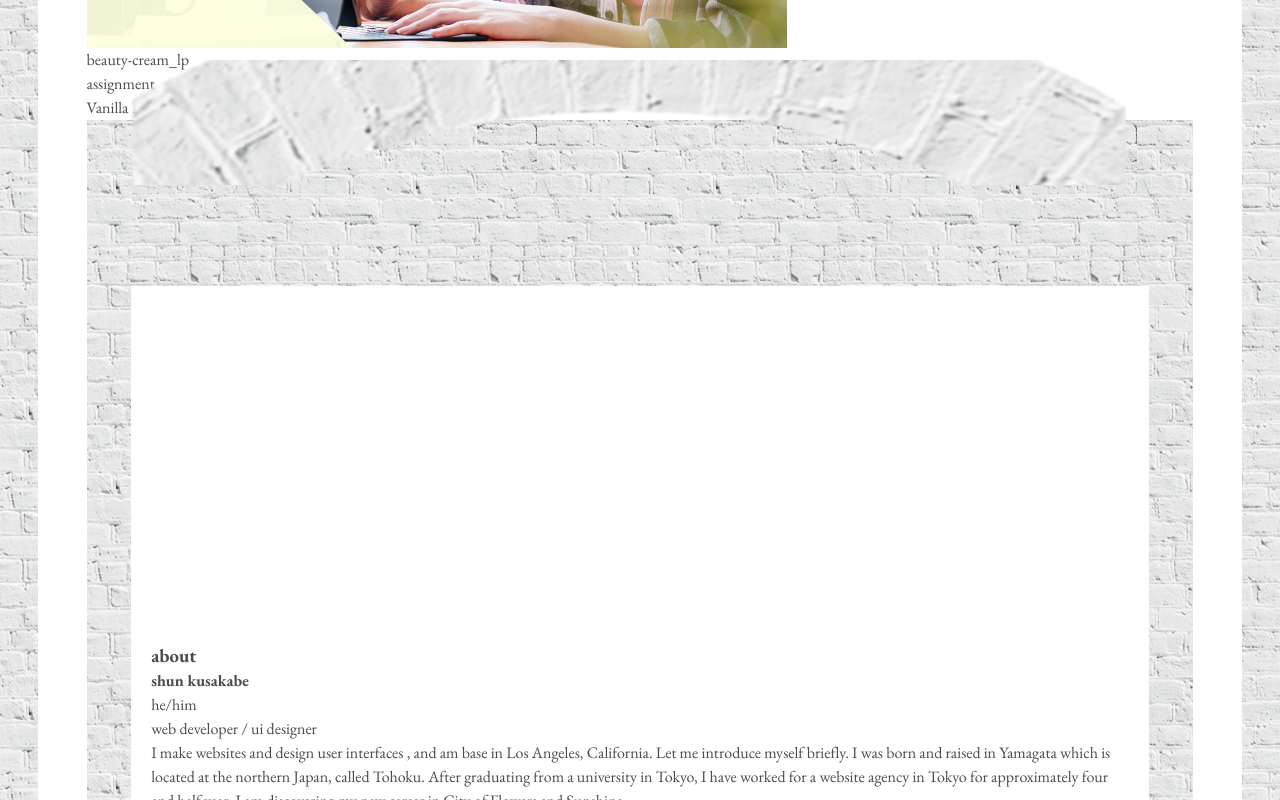
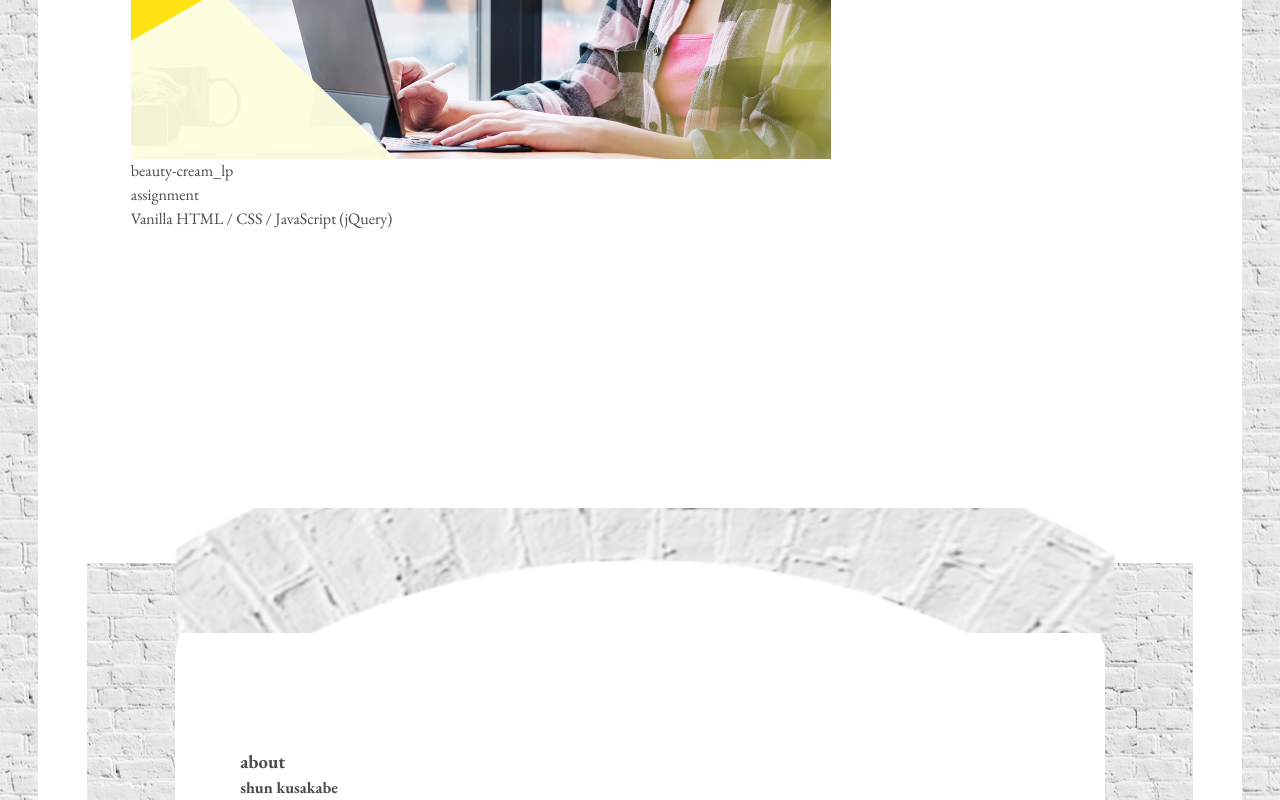
Before and after one commit to shunssv/kusakabe-site, a Next.js app: page / in a window 1280 px wide. Shown: the part 2360-3160 px from the top of the page. Built offline with nearby package versions, Linux system fonts and the light colour scheme; a web font is replaced by a local one.

Commit message:
:construction: style about and works contents - SHU-86

```diff
--- a/src/pages/index.jsx
+++ b/src/pages/index.jsx
@@ -37,7 +37,7 @@ export default function Home() {
           </div>
         </section>
 
-        <article>
+        <article className={styles.worksContainer}>
           <h3>works</h3>
           <section>
             <Link href="/works/enk-english">
--- a/src/styles/Home.module.scss
+++ b/src/styles/Home.module.scss
@@ -12,22 +12,28 @@
   }
 }
 
+.worksContainer {
+  padding: 10% 4% 30%;
+}
+
 .aboutContainer {
   background: url('/home-bg-brick.jpg') 0% 100% ;
-  padding: 15% 4%;
+  padding: 0% 8% 15%;
   position: relative;
   &::before {
     content: '';
     display: inline-block;
-    width: 100%;
+    width: 85%;
     height: 125px;
-    background: url(/home-bg-arch-sp.png) left / 90% no-repeat;
+    background: url(/home-bg-arch-sp.png) left / 100% no-repeat;
     position: absolute;
-    top: -60px;
+    top: -55px;
+    left: 8%;
   }
   .aboutInner {
     background-color: #fff;
-    padding: 35% 2%;
+    padding: 20% 7%;
+    border-radius: 100px 100px 0 0;
   }
 }
 
```
